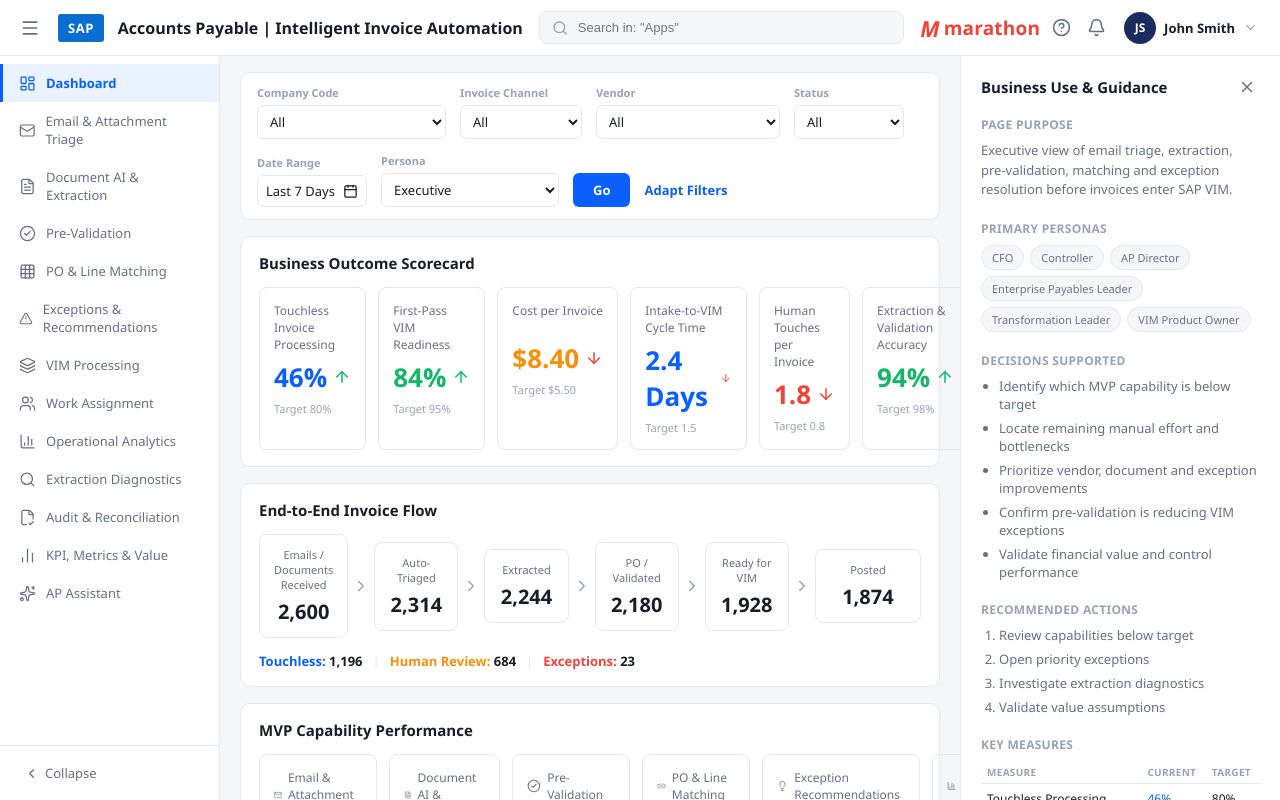
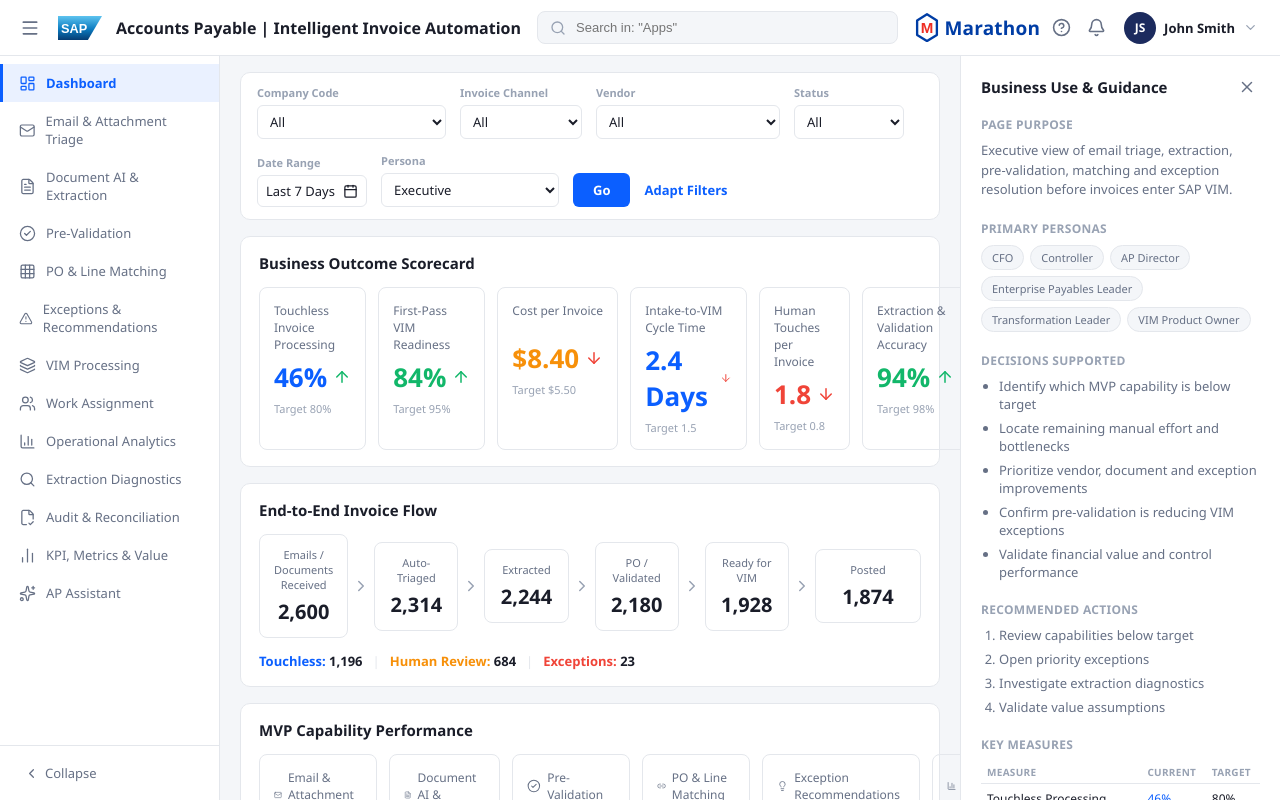
Before and after one commit to Dharshini-Prem-Anand/marathon_version2, a React (Vite) app: page / in a window 1280 px wide. Built offline with nearby package versions, Linux system fonts and the light colour scheme.

Commit message:
initial commit

```diff
--- a/src/App.css
+++ b/src/App.css
@@ -41,15 +41,6 @@
   background: var(--bg-app);
 }
 
-.sap-logo {
-  background: var(--sap-blue);
-  color: #fff;
-  font-weight: 700;
-  font-size: 13px;
-  letter-spacing: 0.5px;
-  padding: 5px 10px;
-  border-radius: 3px;
-}
 
 .topbar-title {
   font-size: 16px;
@@ -1605,18 +1596,10 @@
   flex-shrink: 0;
 }
 
-.marathon-mark {
-  color: var(--red);
-  font-size: 22px;
-  font-weight: 900;
-  line-height: 1;
-  font-style: italic;
-}
-
 .marathon-word {
-  color: var(--red);
+  color: #003da5;
   font-size: 19px;
-  font-weight: 700;
+  font-weight: 800;
   letter-spacing: 0.2px;
 }
 
@@ -1632,8 +1615,7 @@
 }
 
 .sap-logo-sm {
-  font-size: 11px;
-  padding: 3px 7px;
+  vertical-align: middle;
 }
 
 .page-footer-divider {
--- a/src/components/InvoiceContextPanel.jsx
+++ b/src/components/InvoiceContextPanel.jsx
@@ -1,4 +1,5 @@
 import { FileText } from 'lucide-react'
+import MarathonMark from './MarathonMark'
 import { invoiceContext } from '../data'
 
 export default function InvoiceContextPanel() {
@@ -12,8 +13,8 @@
           Invoice Context
         </h2>
         <div className="marathon-logo">
-          <span className="marathon-mark">M</span>
-          <span className="marathon-word">marathon</span>
+          <MarathonMark size={22} />
+          <span className="marathon-word">Marathon</span>
         </div>
       </div>
 
--- /dev/null
+++ b/src/components/MarathonMark.jsx
@@ -0,0 +1,30 @@
+export default function MarathonMark({ size = 26, className }) {
+  return (
+    <svg
+      width={size}
+      height={size * 1.13}
+      viewBox="0 0 100 113"
+      className={className}
+      aria-label="Marathon"
+    >
+      <path
+        d="M50 5 L88 29 L88 85 L50 108 L12 85 L12 29 Z"
+        fill="#ffffff"
+        stroke="#003DA5"
+        strokeWidth="9"
+        strokeLinejoin="round"
+      />
+      <text
+        x="50"
+        y="76"
+        textAnchor="middle"
+        fontFamily="Arial, Helvetica, sans-serif"
+        fontWeight="900"
+        fontSize="58"
+        fill="#EE2E24"
+      >
+        M
+      </text>
+    </svg>
+  )
+}
--- a/src/components/PageFooter.jsx
+++ b/src/components/PageFooter.jsx
@@ -1,8 +1,10 @@
+import SapLogo from './SapLogo'
+
 export default function PageFooter({ platformLabel }) {
   return (
     <div className="page-footer">
       <span>Powered by</span>
-      <span className="sap-logo sap-logo-sm">SAP</span>
+      <SapLogo width={34} height={19} className="sap-logo-sm" />
       {platformLabel && <span>{platformLabel}</span>}
       <span className="page-footer-divider">|</span>
       <span>Built by Sierra Digital</span>
--- /dev/null
+++ b/src/components/SapLogo.jsx
@@ -0,0 +1,21 @@
+import { useId } from 'react'
+
+export default function SapLogo({ width = 44, height = 24, className }) {
+  const gradientId = useId()
+
+  return (
+    <svg width={width} height={height} viewBox="0 0 100 54" className={className} aria-label="SAP">
+      <defs>
+        <linearGradient id={gradientId} x1="0" y1="0" x2="0" y2="1">
+          <stop offset="0%" stopColor="#5DC3EF" />
+          <stop offset="55%" stopColor="#0B7BC0" />
+          <stop offset="100%" stopColor="#063D73" />
+        </linearGradient>
+      </defs>
+      <polygon points="0,0 100,0 68,54 0,54" fill={`url(#${gradientId})`} />
+      <text x="7" y="38" fontFamily="Arial, Helvetica, sans-serif" fontWeight="700" fontSize="29" fill="#ffffff">
+        SAP
+      </text>
+    </svg>
+  )
+}
--- a/src/components/TopBar.jsx
+++ b/src/components/TopBar.jsx
@@ -1,4 +1,6 @@
 import { Search, Menu, CircleHelp, ChevronDown, Bell } from 'lucide-react'
+import SapLogo from './SapLogo'
+import MarathonMark from './MarathonMark'
 
 export default function TopBar({ onToggleSidebar, title, personaSelector, searchPlaceholder = 'Search in: "Apps"', roleSelector }) {
   return (
@@ -7,7 +9,7 @@
         <button className="icon-btn" aria-label="Toggle sidebar" onClick={onToggleSidebar}>
           <Menu size={20} />
         </button>
-        <div className="sap-logo">SAP</div>
+        <SapLogo />
         <h1 className="topbar-title">{title}</h1>
       </div>
 
@@ -35,8 +37,8 @@
           </div>
         )}
         <div className="marathon-logo">
-          <span className="marathon-mark">M</span>
-          <span className="marathon-word">marathon</span>
+          <MarathonMark size={26} />
+          <span className="marathon-word">Marathon</span>
         </div>
         <button className="icon-btn" aria-label="Help">
           <CircleHelp size={19} />
```
